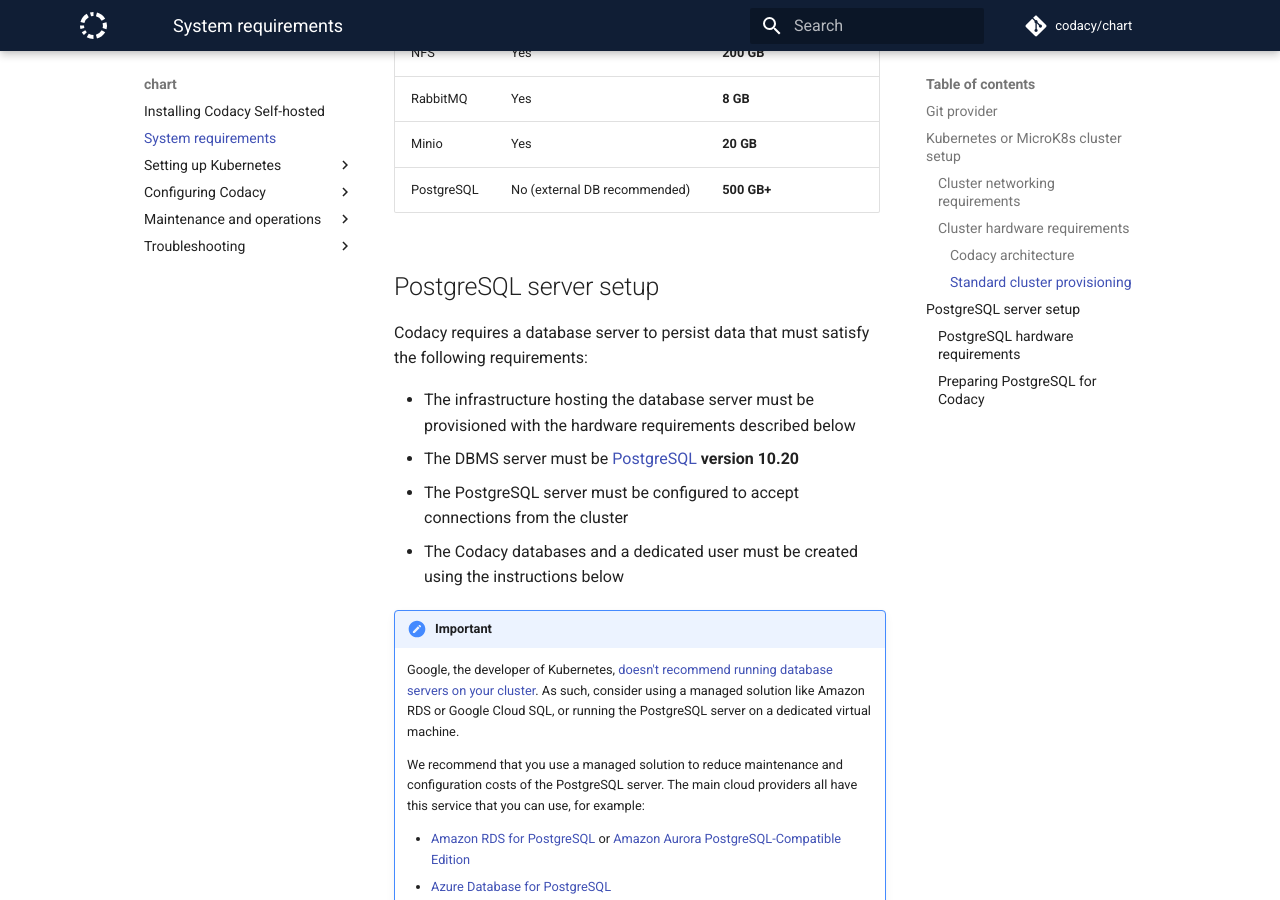
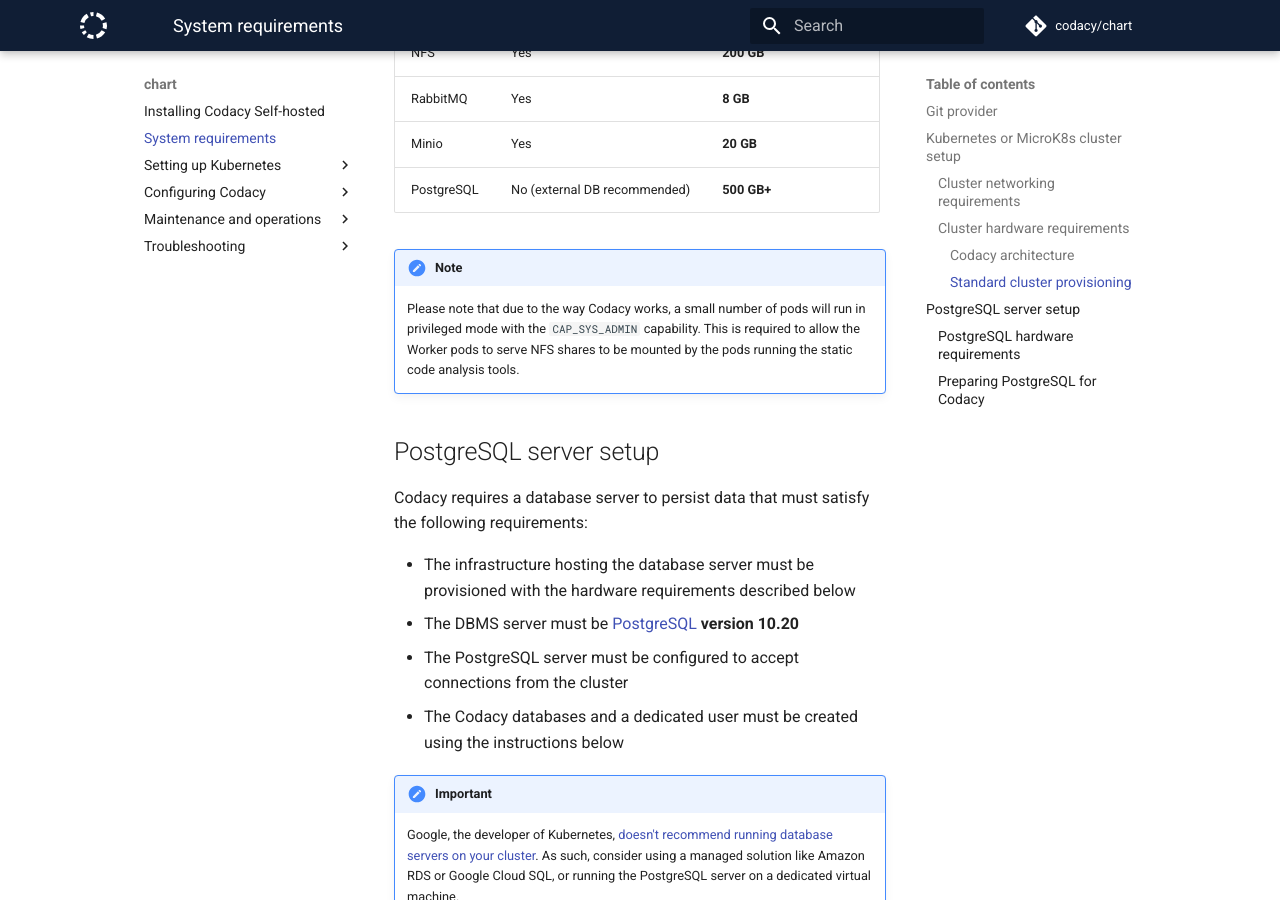
Before and after one commit to codacy/chart, an MkDocs documentation site: the page built from docs/requirements.md, in a window 1280 px wide and 900 px high, scrolled down 4295 px. Built offline with MkDocs 1.6.1 and Material for MkDocs 9.7.7, drawn with Linux system fonts in a browser that asks for light colours; comment, search, counter and statistics services are not loaded.

Commit message:
doc: Cherry-pick pull request #771 [ci skip]

```diff
--- a/docs/requirements.md
+++ b/docs/requirements.md
@@ -91,6 +91,9 @@
 | Minio      | Yes                          | **20 GB**               |
 | PostgreSQL | No (external DB recommended) | **500 GB+**             |
 
+!!! note
+    Please note that due to the way Codacy works, a small number of pods will run in privileged mode with the `CAP_SYS_ADMIN` capability. This is required to allow the Worker pods to serve NFS shares to be mounted by the pods running the static code analysis tools.
+
 ## PostgreSQL server setup
 
 Codacy requires a database server to persist data that must satisfy the following requirements:
```
